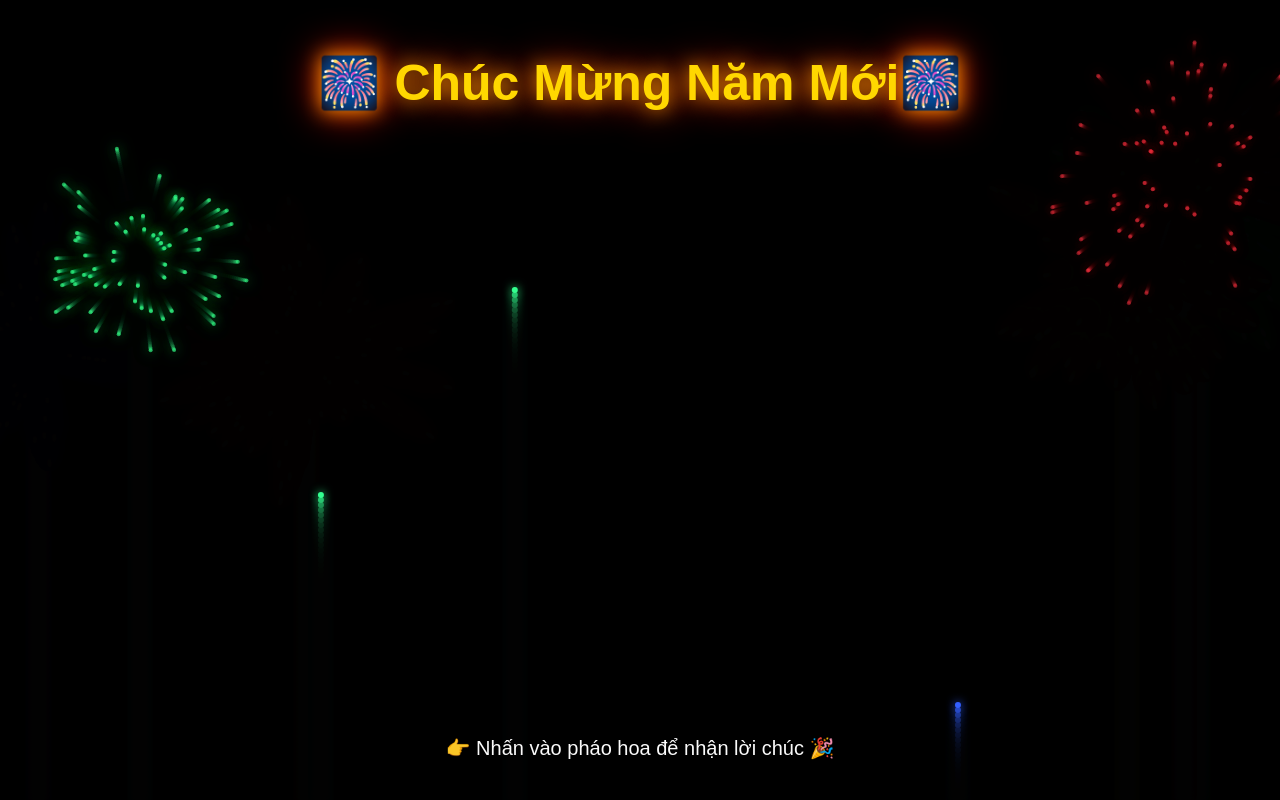
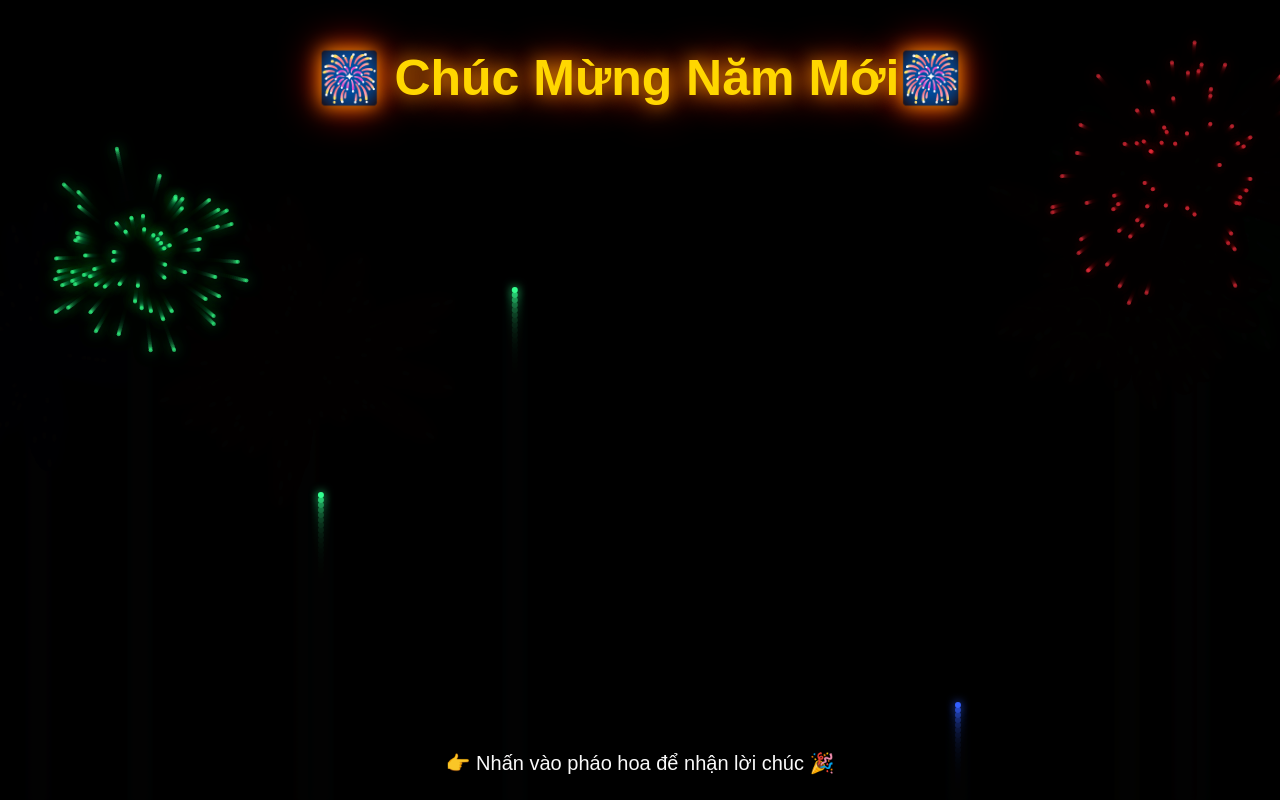
Before and after one commit to vmhoang321-commits/CMNMG-, a Flask app: page / in a window 1280 px wide. Run offline with Flask 3, Linux system fonts and the light colour scheme.

Commit message:
Update index.html

```diff
--- a/templates/index.html
+++ b/templates/index.html
@@ -6,6 +6,10 @@
 <title>Chúc Mừng Năm Mới</title>
 
 <style>
+*{
+    box-sizing: border-box;
+}
+
 body {
     margin: 0;
     overflow: hidden;
@@ -13,27 +17,31 @@ body {
     font-family: Arial, sans-serif;
 }
 
+/* ===== TITLE ===== */
 h1 {
     position: absolute;
     width: 100%;
     text-align: center;
-    top: 20px;
+    top: 15px;
     color: gold;
-    font-size: 50px;
+    font-size: clamp(24px, 6vw, 50px);
     text-shadow: 0 0 20px orange, 0 0 40px red;
     z-index: 10;
+    padding: 0 10px;
 }
 
+/* ===== HINT ===== */
 .hint {
     position: absolute;
     width: 100%;
     text-align: center;
-    bottom: 40px;
+    bottom: 25px;
     color: white;
-    font-size: 20px;
+    font-size: clamp(14px, 4vw, 20px);
     opacity: 0.8;
     animation: blink 1.5s infinite;
     z-index: 10;
+    padding: 0 10px;
 }
 
 @keyframes blink {
@@ -46,21 +54,23 @@ canvas {
     display: block;
 }
 
+/* ===== MESSAGE BOX ===== */
 .message-box {
     position: fixed;
     top: 50%;
     left: 50%;
     transform: translate(-50%, -50%) scale(0);
     background: rgba(0,0,0,0.95);
-    padding: 30px 50px;
+    padding: 25px;
     border-radius: 20px;
     color: white;
-    font-size: 20px;
+    font-size: clamp(15px, 4vw, 20px);
     text-align: center;
     box-shadow: 0 0 40px gold;
     transition: 0.4s;
     z-index: 20;
     white-space: pre-line;
+    width: 90%;
     max-width: 650px;
     line-height: 1.6;
 }
@@ -71,10 +81,11 @@ canvas {
 
 button {
     margin-top: 20px;
-    padding: 8px 20px;
+    padding: 12px 25px;
     border: none;
-    border-radius: 10px;
+    border-radius: 12px;
     background: gold;
+    font-size: 16px;
     cursor: pointer;
 }
 </style>
@@ -95,8 +106,12 @@ button {
 const canvas = document.getElementById("canvas");
 const ctx = canvas.getContext("2d");
 
-canvas.width = window.innerWidth;
-canvas.height = window.innerHeight;
+function resizeCanvas(){
+    canvas.width = window.innerWidth;
+    canvas.height = window.innerHeight;
+}
+resizeCanvas();
+window.addEventListener("resize", resizeCanvas);
 
 const longWish = `
 Chúc mừng năm mới gia đình của con ❤️
@@ -197,11 +212,15 @@ setInterval(() => {
     fireworks.push(new Firework());
 }, 700);
 
-canvas.addEventListener("click", () => {
+/* Hỗ trợ cả click + chạm */
+function showMessage(){
     document.getElementById("msgText").innerText = longWish;
     document.getElementById("msgBox").classList.add("show");
     document.getElementById("hintText").style.display = "none";
-});
+}
+
+canvas.addEventListener("click", showMessage);
+canvas.addEventListener("touchstart", showMessage);
 
 function closeMsg(){
     document.getElementById("msgBox").classList.remove("show");
```
